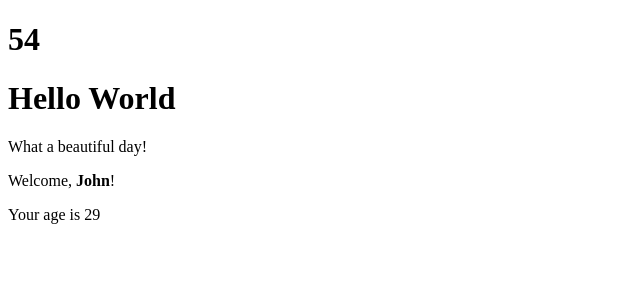
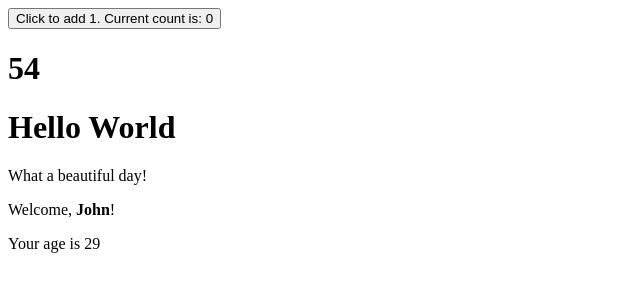
Before and after one commit to FabioViscuso/exerc-react, a React (Create React App) app: page / in a window 1280 px wide. Shown: the top 300 px of the page, without its empty margins (0-640 px from the left). Built offline with nearby package versions, Linux system fonts and the light colour scheme.

Commit message:
feat: Events-01

```diff
--- a/src/App.js
+++ b/src/App.js
@@ -1,4 +1,5 @@
 import React from "react";
+import ClickCounter from "./ClickCounter";
 import Counter from "./Counter";
 import Hello from "./Hello";
 import Welcome from "./Welcome";
@@ -7,6 +8,7 @@ class App extends React.Component {
     render() {
         return (
             <div>
+                <ClickCounter />
                 <Counter initialValue={50} interval={2000} increment={2} />
                 <Hello />
                 {/* Within curly braces we can pass any valid JS/JSX expression */}
--- /dev/null
+++ b/src/ClickCounter.js
@@ -0,0 +1,18 @@
+import React from "react";
+
+class ClickCounter extends React.Component {
+
+    state = {
+        count: 0
+    }
+    clickAddHandler = () => {
+        this.setState((state) => {return{count: state.count + 1}})
+    }
+
+    render() {
+        return (<button onClick={this.clickAddHandler}>
+                    Click to add 1. Current count is: {this.state.count}
+                </button>)
+    }
+}
+export default ClickCounter;
```
